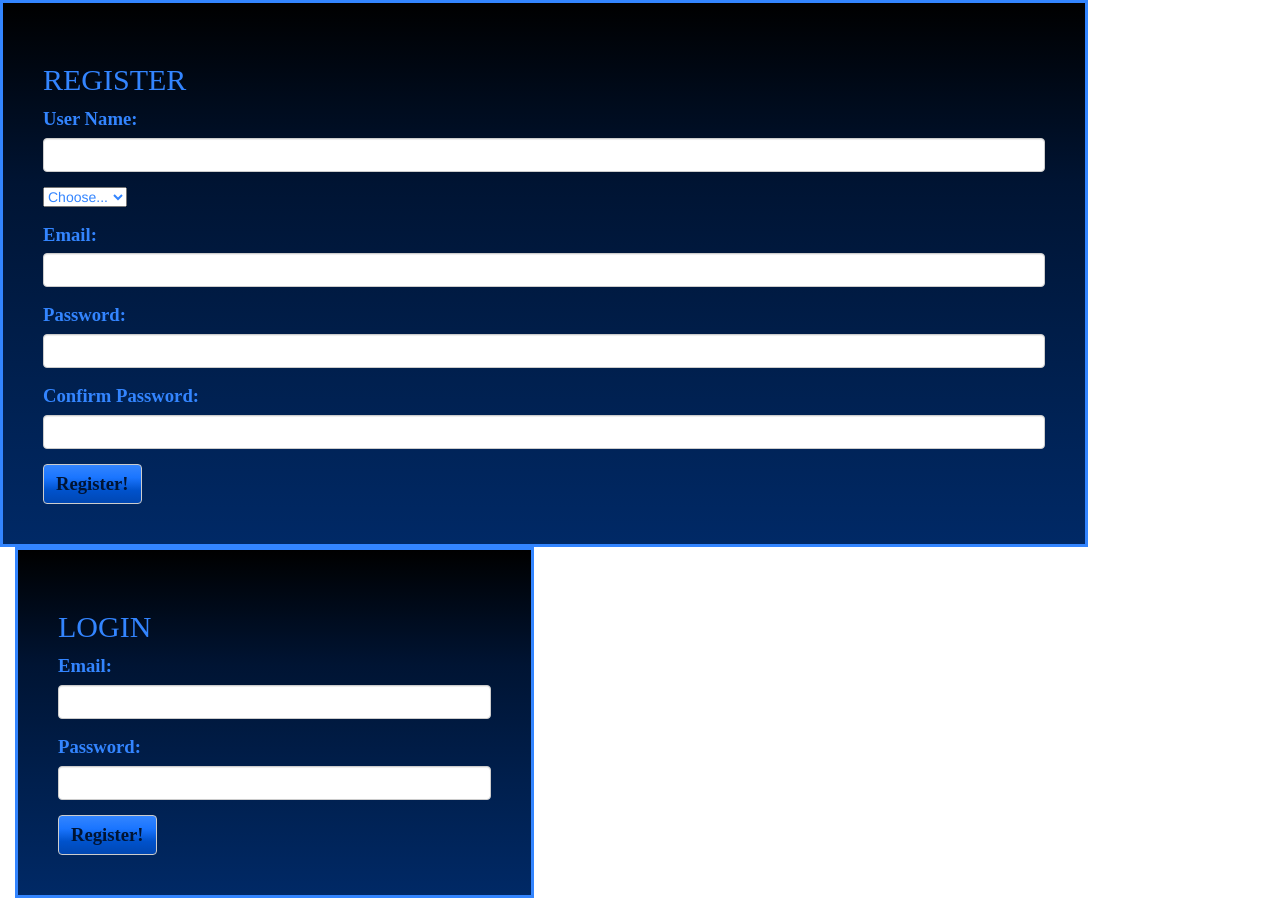
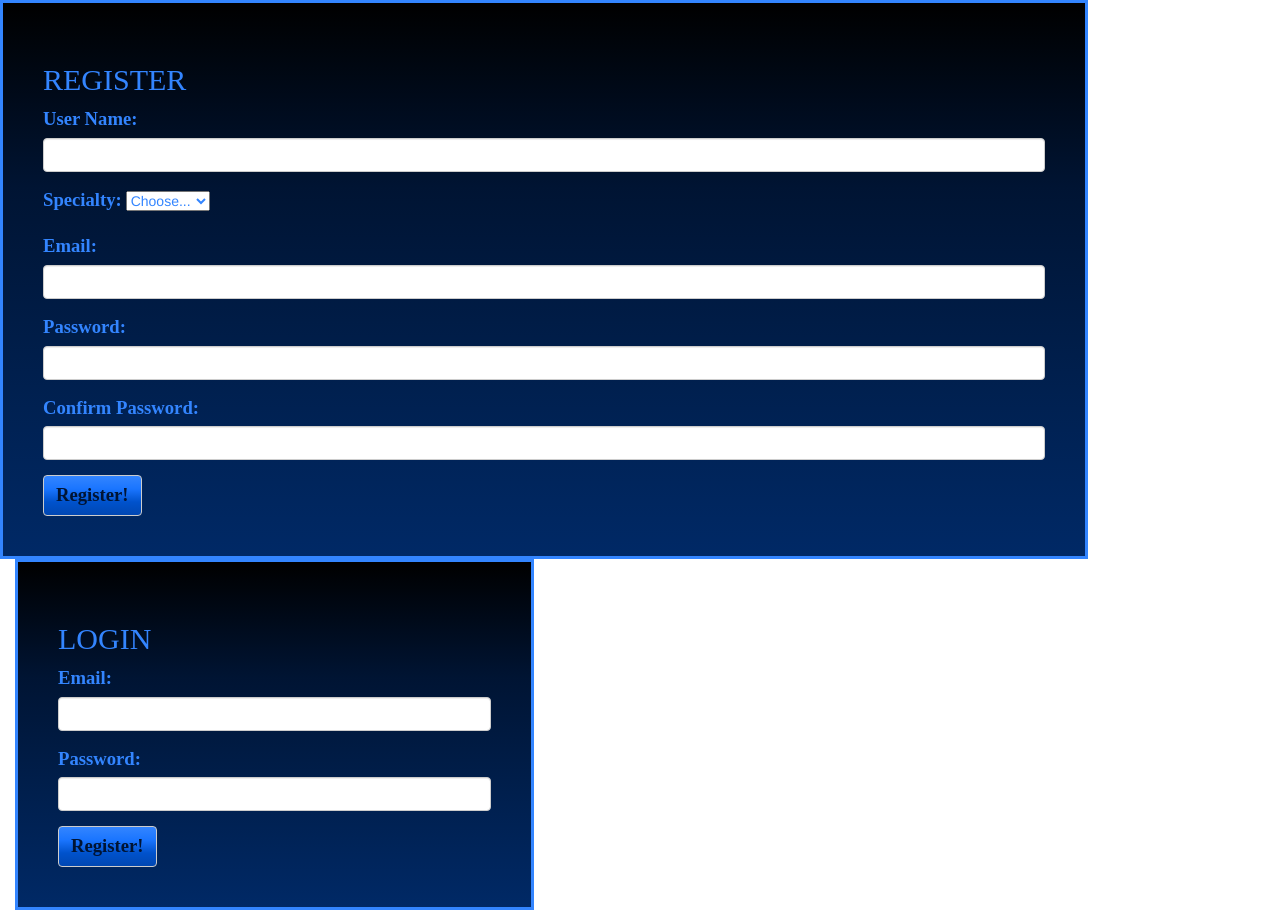
Before and after one commit to dylanPMurphy/Igor, a Django app: page / in a window 1280 px wide. Run offline with Django 3.2, Linux system fonts and the light colour scheme; some libraries are stand-ins or nearby versions; some web fonts are replaced.

Commit message:
added specialty label for reg form

```diff
--- a/igor/login_reg/templates/index.html
+++ b/igor/login_reg/templates/index.html
@@ -21,6 +21,7 @@
                         <input type="text" name="username" class="form-control">
                     </div>
                     <div class="form-group">
+                        <label for="specialty">Specialty:</label>
                         <select name="specialty" size="1">
                             <option>Choose...</option>
                             <option value="food">Food</option>
```
